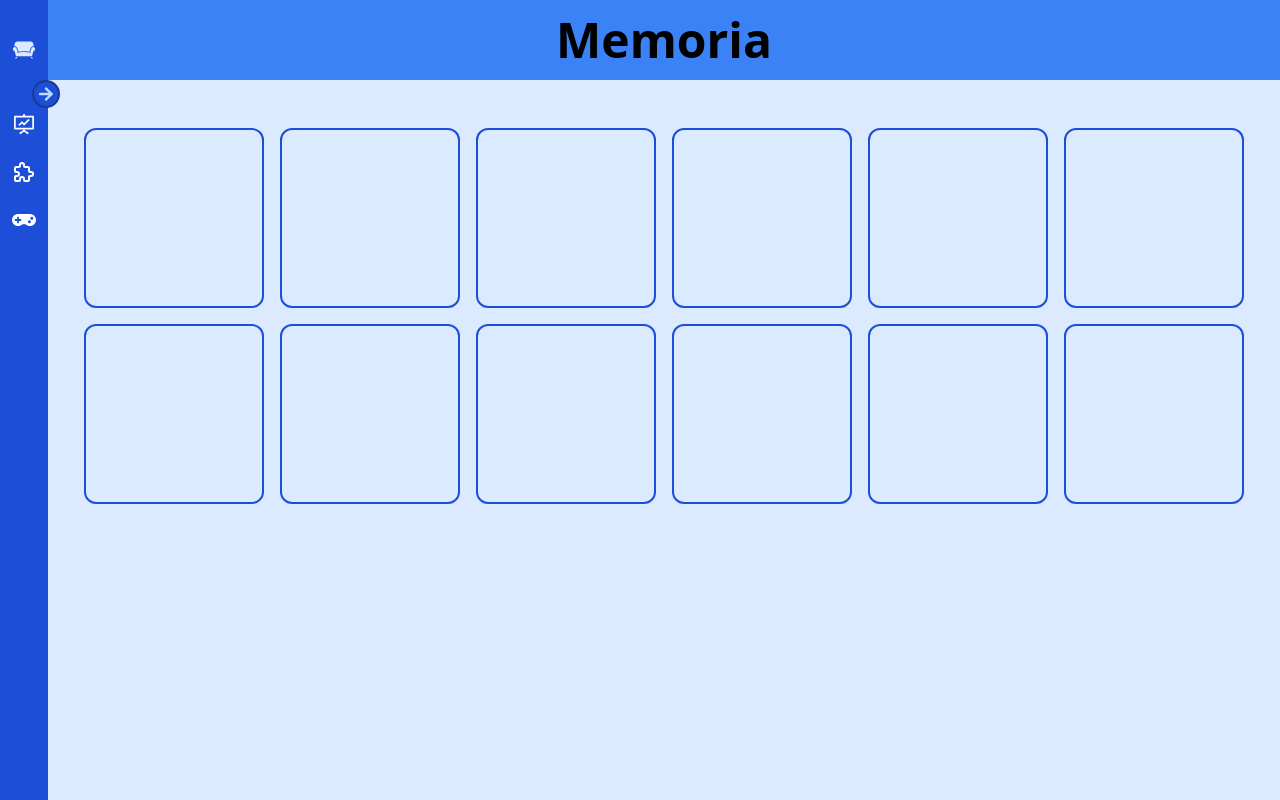
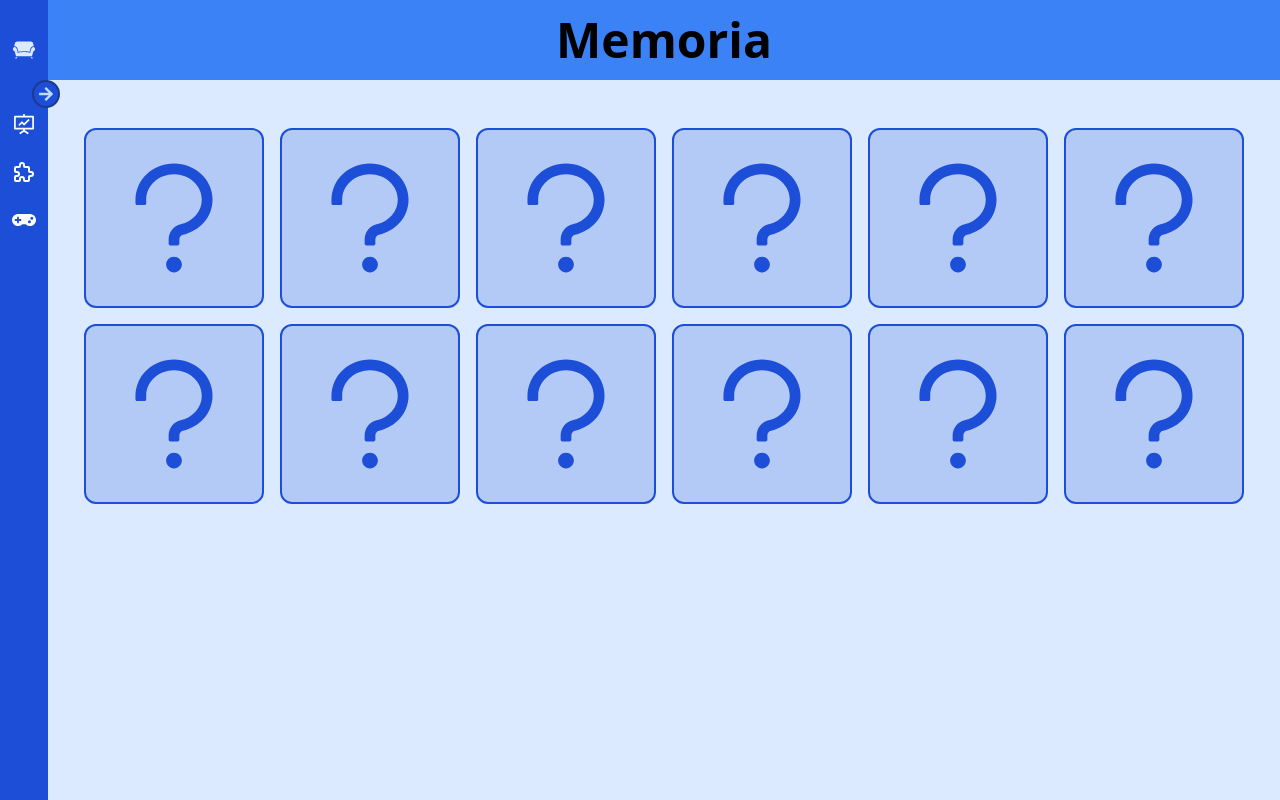
Before and after one commit to irenealcaine/el-rincon-de-no-pensar, a React (Create React App) app: page /games/memory in a window 1280 px wide. Built offline with nearby package versions, Linux system fonts and the light colour scheme; grey boxes are pictures that could not be loaded.

Commit message:
Update Card.jsx

```diff
--- a/src/Components/Card.jsx
+++ b/src/Components/Card.jsx
@@ -1,11 +1,23 @@
+import { AiOutlineQuestion } from "react-icons/ai";
+
 function Card({ item, id, handleClick }) {
   return (
     <div
-      className={`border-2 border-blue-700 p-4 rounded-xl w-5/12 max-w-[180px] md:w-3/12 lg:w-2/12 aspect-square ${
-        item.stat === "correct" ? "bg-green-300" : ""
-      } ${item.stat === "wrong" ? "bg-red-300" : ""}`}
-      onClick={() => handleClick(id)}
+      className={`bg-blue-700/20 border-2 border-blue-700 p-4 rounded-xl w-5/12 max-w-[180px] md:w-3/12 lg:w-2/12 aspect-square ${
+        item.stat === "correct" ? "!bg-green-300" : ""
+      } ${item.stat === "wrong" ? "!bg-red-300" : ""}`}
+      onClick={() => {
+        item.stat !== "correct" && handleClick(id);
+      }}
     >
+      {/* <img
+        src={item.img}
+        alt="/"
+        className={`${item.stat ? "w-full h-full" : "h-0 w-0"} `}
+      /> */}
+      <AiOutlineQuestion
+        className={`text-blue-700 ${!item.stat ? "w-full h-full" : "h-0 w-0"} `}
+      />
       <img
         src={item.img}
         alt="/"
```
